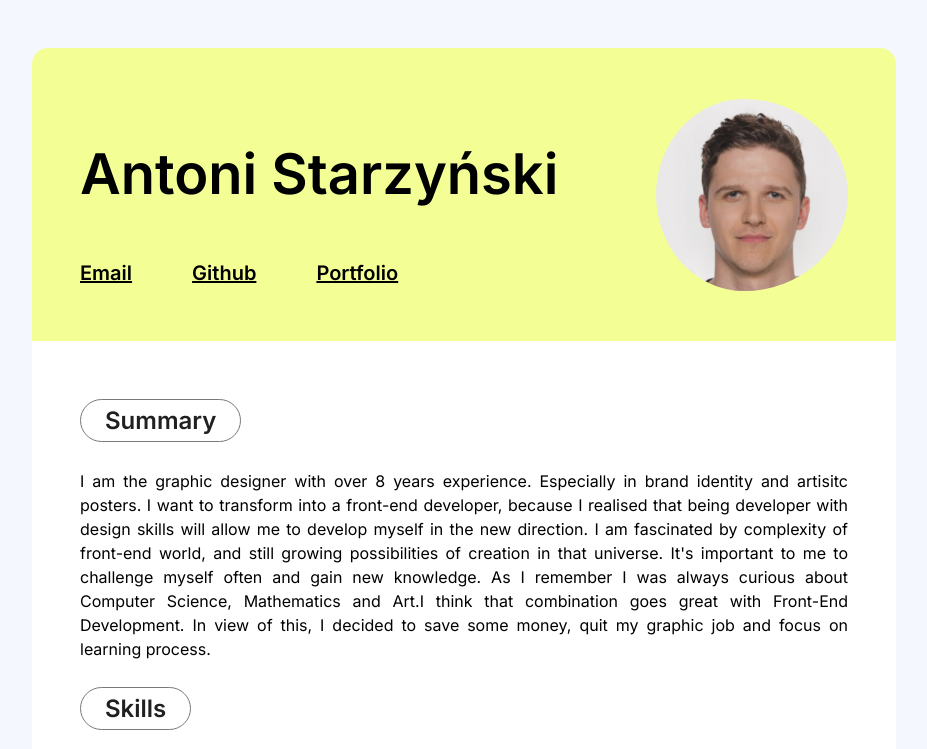
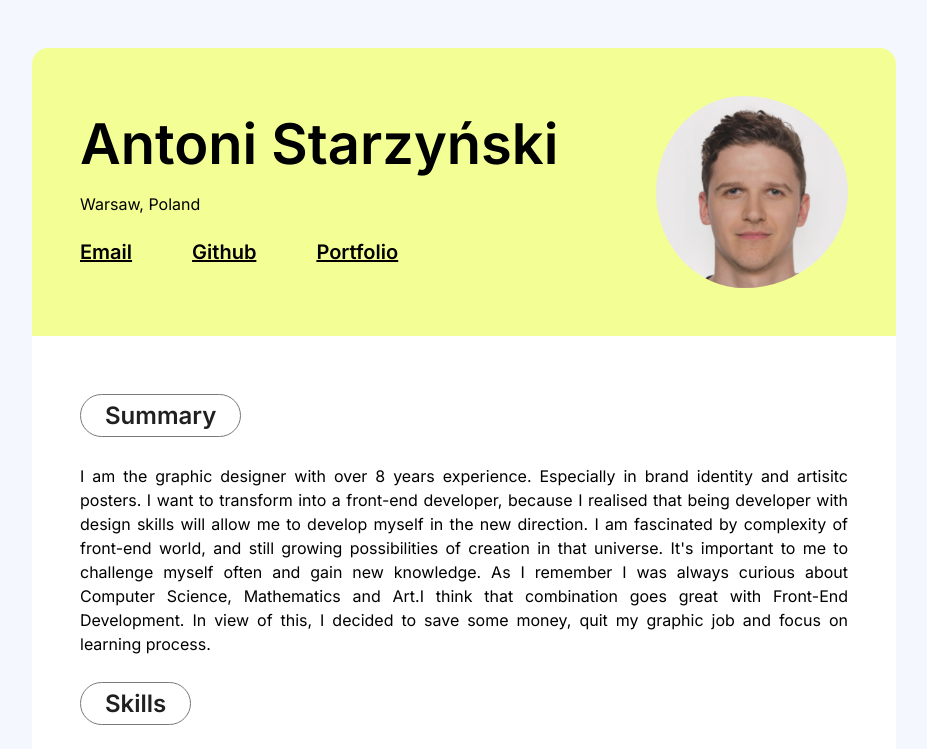
Before and after one commit to antonistarzynski/rsschool-cv, a plain HTML site: page index.html in a window 1280 px wide. Shown: the top 749 px of the page, without its empty margins (176-1103 px from the left). Drawn offline with Linux system fonts and the light colour scheme.

Commit message:
refactor: add city below name

```diff
--- a/index.html
+++ b/index.html
@@ -14,6 +14,7 @@
     <header>
         <nav>
             <h1>Antoni Starzyński</h1>
+            <p>Warsaw, Poland</p>
             <ul>
                 <li> <a href="mailto:antek.starzynski@gmail.com">Email</a></li>
                 <li> <a href="https://github.com/antonistarzynski">Github</a></li>
--- a/style_cv.css
+++ b/style_cv.css
@@ -45,6 +45,7 @@ header {
 header h1 {
     font-size: 3.5em;
     line-height: 1.15em;
+    margin: 0;
 }
 
 header a {
```
